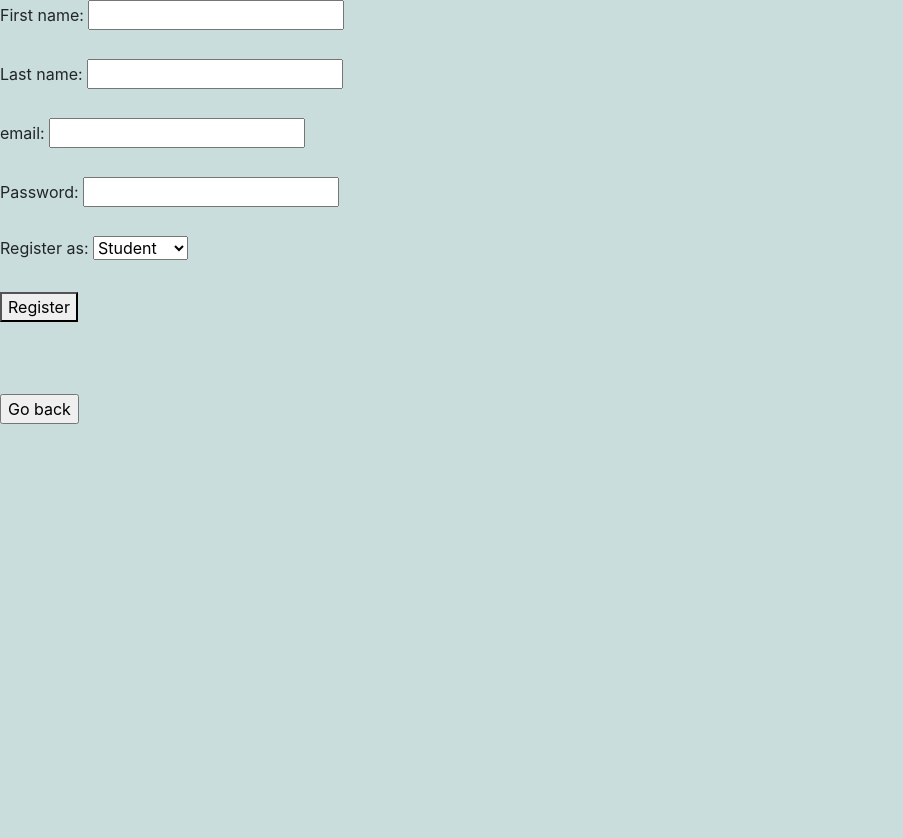
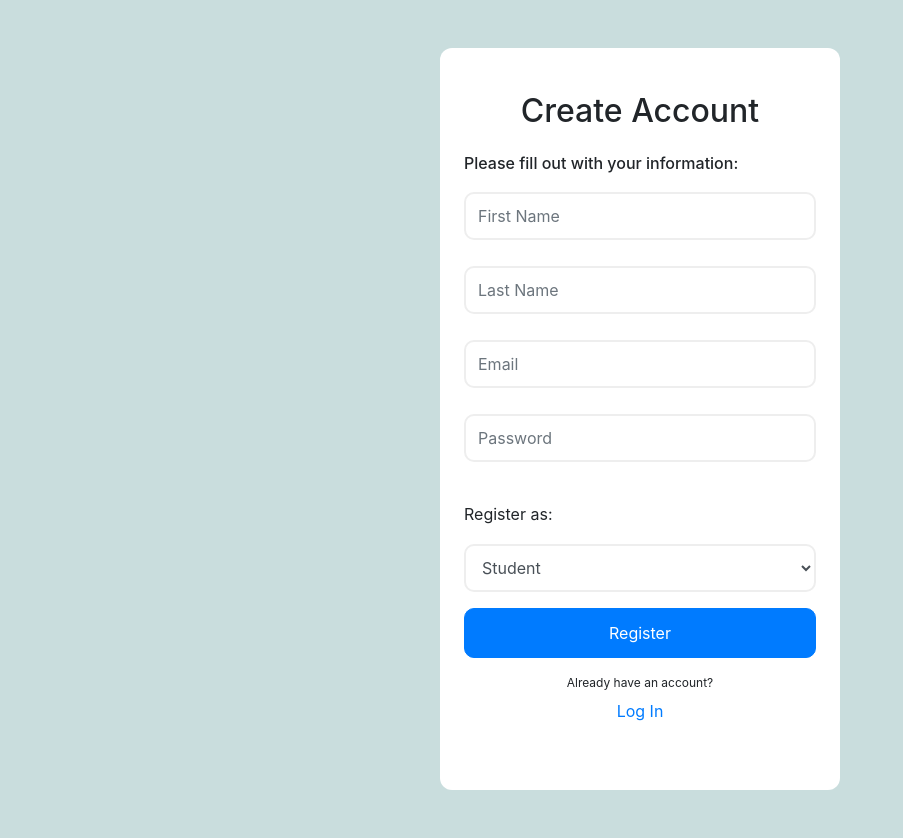
Before and after one commit to OUMontiel/Proiectus, a FastAPI app: page /register in a window 1280 px wide. Shown: the whole page, without its empty margins (0-903 px from the left). Before the commit the page ends 424 px from the top, so only its background shows below. Run offline with FastAPI, Linux system fonts and the light colour scheme; some libraries are stand-ins or nearby versions.

Commit message:
PoquitoMásFrontSencillo

```diff
--- a/src/templates/index.html
+++ b/src/templates/index.html
@@ -3,7 +3,7 @@
     <div class="container mt-5 mb-5 d-flex justify-content-center">
         <div class="card px-1 py-4">
             <div class="card-body">
-                <h2 class="card-title mb-3">Proiectus</h2>
+                <h2 class="card-title mb-3" style="text-align: center;">Proiectus</h2>
                 <h6 class="information mt-4">Please enter your credentials:</h6>
                 <form id="loginForm">
                     <div class="row">
--- a/src/templates/registration.html
+++ b/src/templates/registration.html
@@ -1,28 +1,60 @@
 {% extends "base.html" %}
 {% block content %}
-    <div>
+    <div class="container mt-5 mb-5 d-flex justify-content-center">
+        <div class="card px-1 py-4">
+            <div class="card-body">
+                <h2 class="card-title mb-3" style="text-align: center;">Create Account</h2>
+                <h6 class="information mt-4">Please fill out with your information:</h6>
                 <form id="registerForm" method="post">
-            <label for="first_name">First name:</label>
-            <input type="text" name="first_name"><br><br>
-            <label for="last_name">Last name:</label>
-            <input type="text" name="last_name"><br><br>
-            <label for="email">email:</label>
-            <input type="email" name="email"><br><br>
-            <label for="password">Password:</label>
-            <input type="password" name="password"><br><br>
-            <label for="user_type">Register as: </label>
-            <select name="user_type">
+                    <div class="row">
+                        <div class="col-sm-12">
+                            <div class="form-group">
+                                <input class="form-control" type="text" placeholder="First Name" name="first_name">
+                            </div>
+                        </div>
+                    </div>
+                    <div class="row">
+                        <div class="col-sm-12">
+                            <div class="form-group">
+                                <input class="form-control" type="text" placeholder="Last Name" name="last_name">
+                            </div>
+                        </div>
+                    </div>
+                    <div class="row">
+                        <div class="col-sm-12">
+                            <div class="form-group">
+                                <input class="form-control" type="email" placeholder="Email" name="email">
+                            </div>
+                        </div>
+                    </div>
+                    <div class="row">
+                        <div class="col-sm-12">
+                            <div class="form-group">
+                                <input class="form-control" type="password" placeholder="Password" name="password">
+                            </div>
+                        </div>
+                    </div>
+                    <div class="row">
+                        <div class="col-sm-12">
+                            <div class="form-group">
+                                <label for="user_type" class="information mt-4">Register as: </label>
+                                <select name="user_type" class="form-control">
                                     <option value="student" selected>Student</option>
                                     <option value="professor">Professor</option>
                                 </select>
-            <br><br>
-            <button type="submit">Register</button><br><br><br><br>
+                            </div>
+                        </div>
+                    </div>
+                    <button type="submit" class="btn btn-primary btn-block confirm-button">Register</button>
+                </form>
+                <form action="/">
+                    <div class=" d-flex flex-column text-center px-5 mt-3 mb-3">
+                        <small class="agree-text">Already have an account?</small>
+                        <button class="btn btn-link" type="submit">Log In</button>
+                    </div>
                 </form>
             </div>
-    <div>
-        <form action="/">
-            <input type="submit" value="Go back">
-        </form>
+        </div>
     </div>
 {% endblock content %}
 {% block scripts %}
```
Lines whose indentation alone changed are shown as unchanged.
